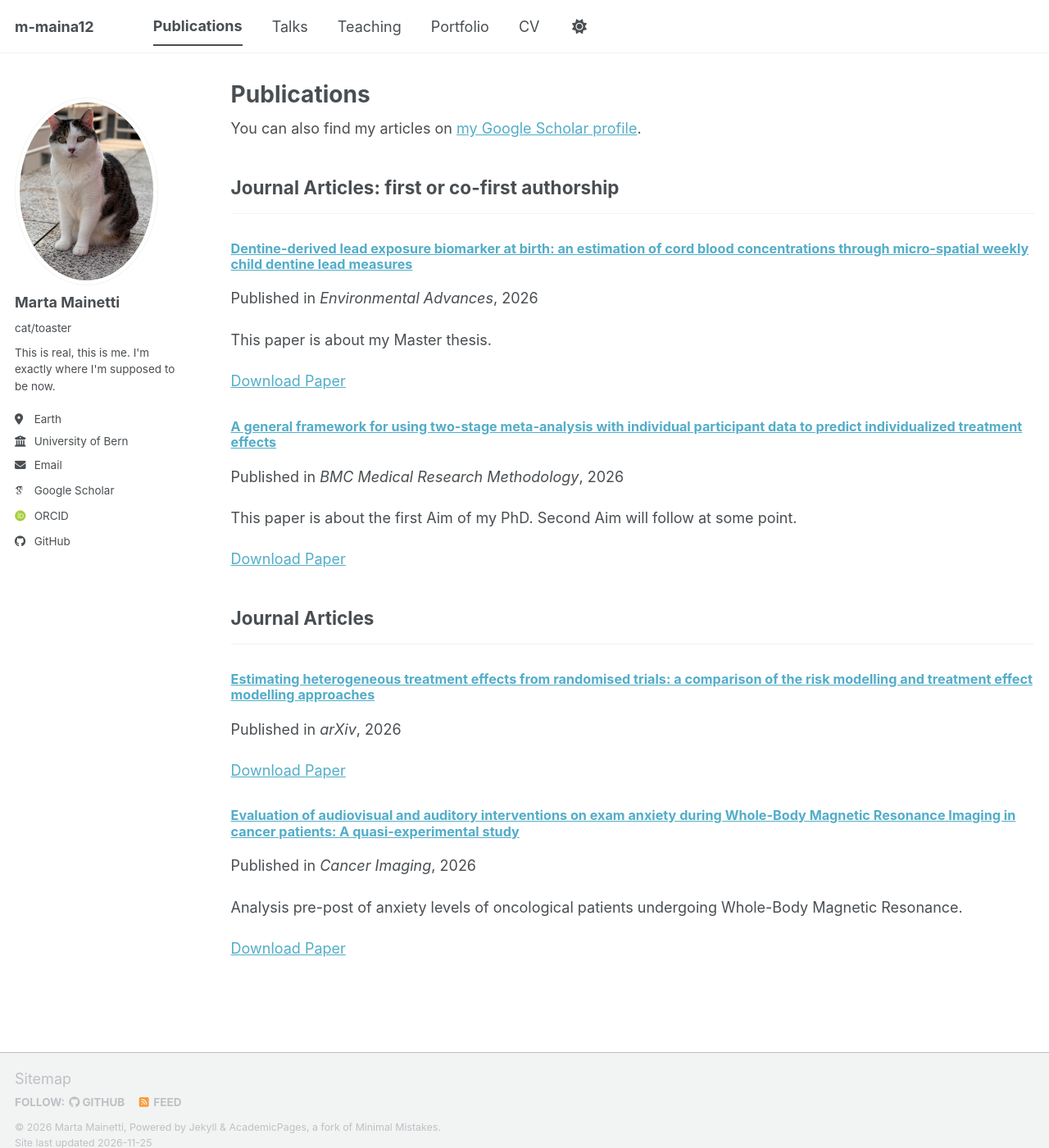
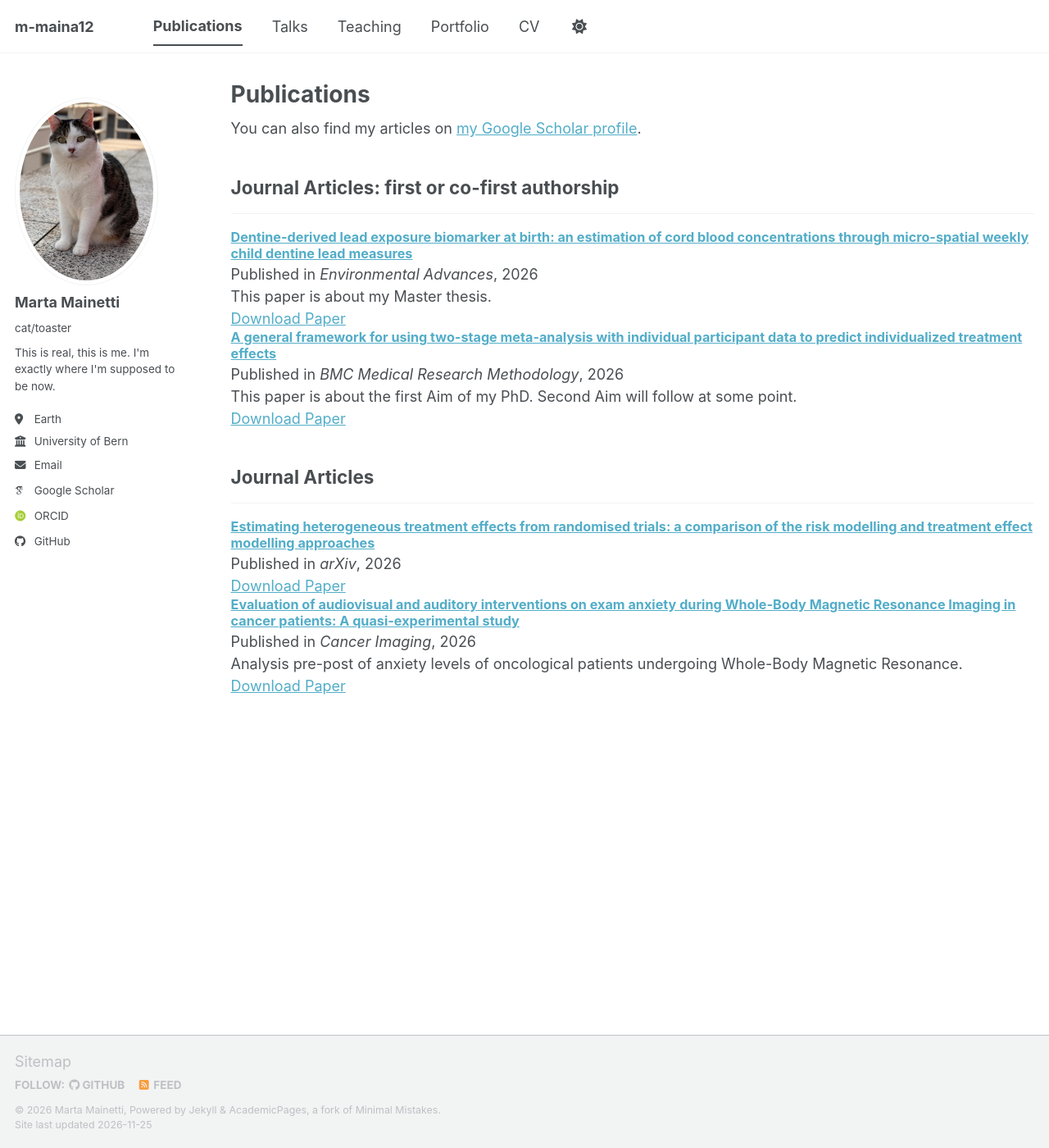
Before and after one commit to m-maina12/m-maina12.github.io, a Jekyll site: the page built from _pages/publications.html, in a window 1280 px wide and 1400 px high. Shown: the whole window at 82% size. Built offline with Jekyll 4.4.1, drawn with Linux system fonts in a browser that asks for light colours; some web fonts are replaced; a script bundle is joined from its source files by our own code; library files that are not in the unit come from our copies.

Commit message:
modify spaces in publication page

```diff
--- a/_includes/archive-single.html
+++ b/_includes/archive-single.html
@@ -13,7 +13,7 @@
 {% endif %}
 
 <div class="{{ include.type | default: "list" }}__item">
-  <article class="archive__item" itemscope itemtype="http://schema.org/CreativeWork">
+  <article class="archive__item{% if post.collection == 'publications' %} archive__item--publication{% endif %}" itemscope itemtype="http://schema.org/CreativeWork">
     {% if include.type == "grid" and teaser %}
       <div class="archive__item-teaser">
         <img src=
--- a/_sass/layout/_archive.scss
+++ b/_sass/layout/_archive.scss
@@ -46,6 +46,22 @@
 
   a + a {
     opacity: 0.5;
+  }
+}
+
+.archive__item--publication {
+  .archive__item-title {
+    margin: 0 0 0.2em;
+    line-height: 1.25;
+  }
+
+  p {
+    margin: 0.15em 0 0;
+    line-height: 1.35;
+  }
+
+  .archive__item-excerpt {
+    margin-top: 0.15em;
   }
 }
 
```
Also changed, not shown: 1 other file.
